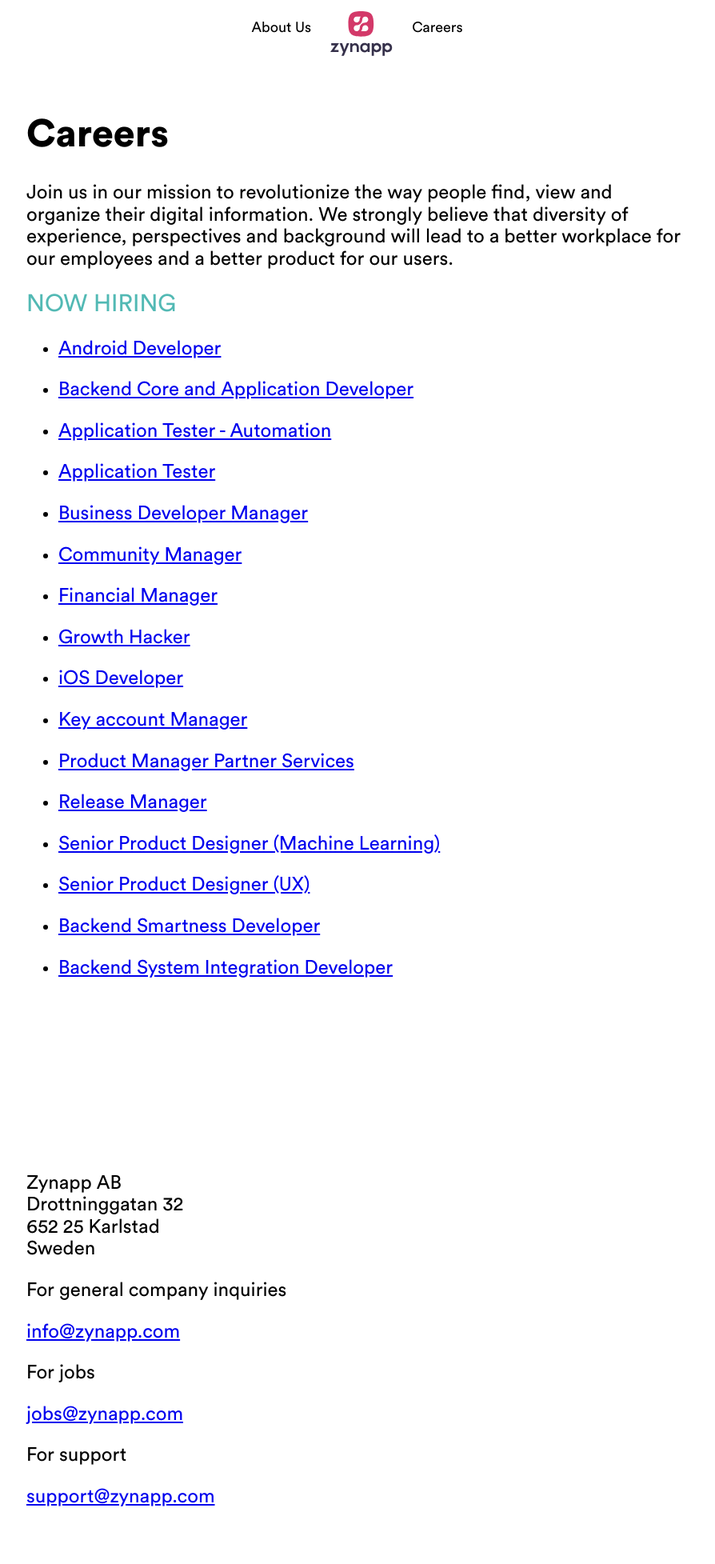
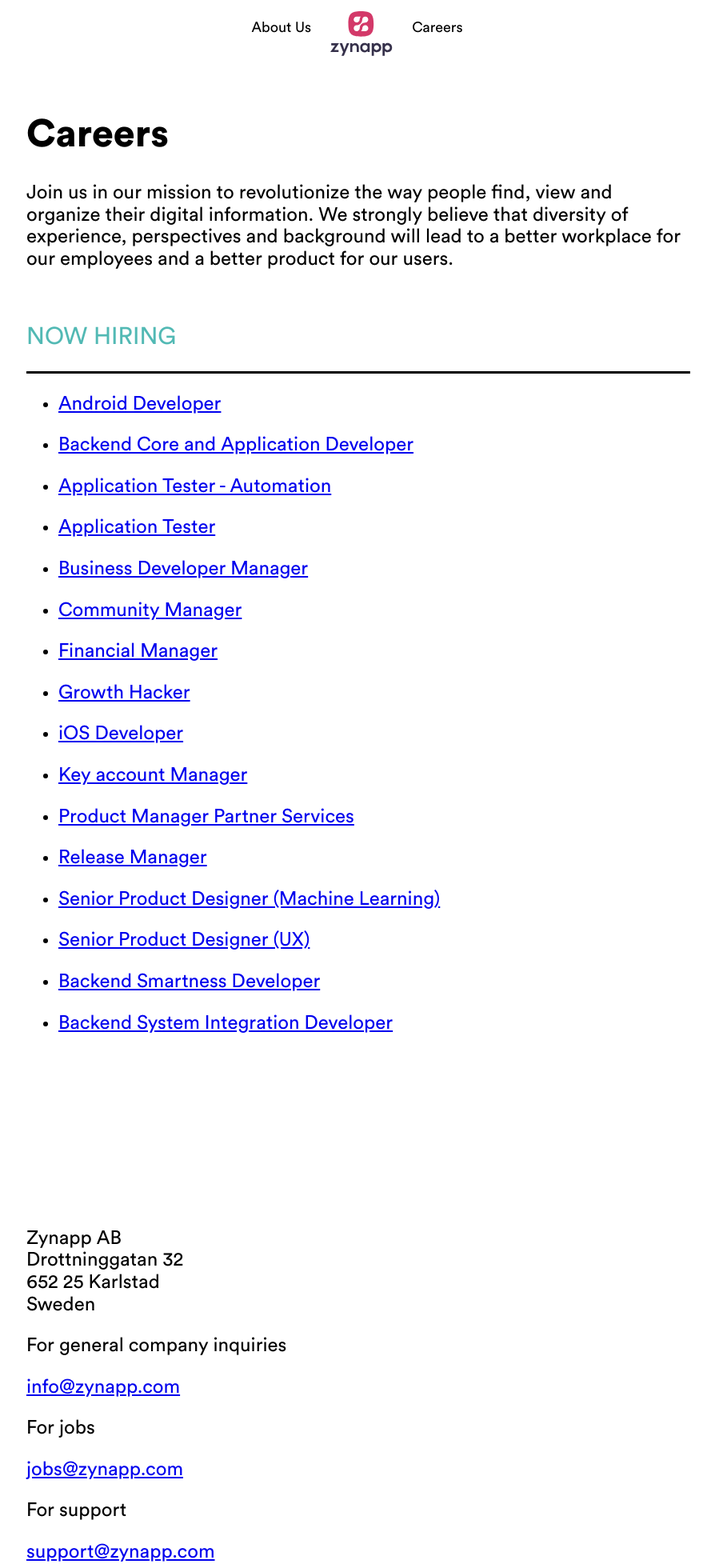
Before and after one commit to kristoffernolgren/zynapp, a Jekyll site: the page built from index.html, in a window 1280 px wide. Shown: the whole page at 80% size, without its empty margins (192-1086 px from the left). Built offline with Jekyll 4.4.1, drawn with Linux system fonts in a browser that asks for light colours; before the commit the page ends 1886 px from its top, so only the background shows below that.

Commit message:
listeheader.

```diff
--- a/assets/sass/base/_root.scss
+++ b/assets/sass/base/_root.scss
@@ -42,9 +42,12 @@
 
 
 .listHeader {
-	font-size: 30px;
-	color: #52b9b4;
-	font-weight: normal;
+    font-size: 30px;
+    color: #52b9b4;
+    margin-top: 66px;
+    border-bottom: 3px solid black;
+    padding-bottom: 25px;
+    font-weight: normal;
 }
 
 @font-face {
```
